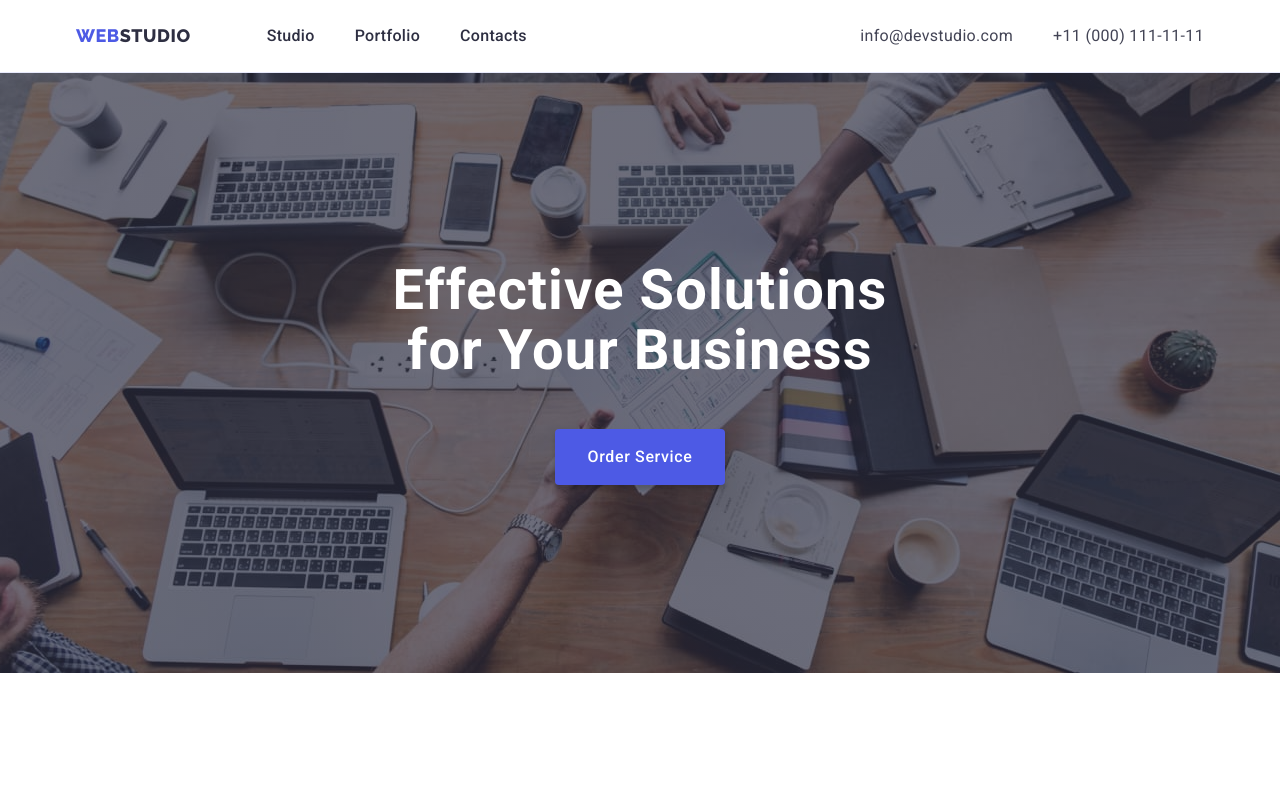
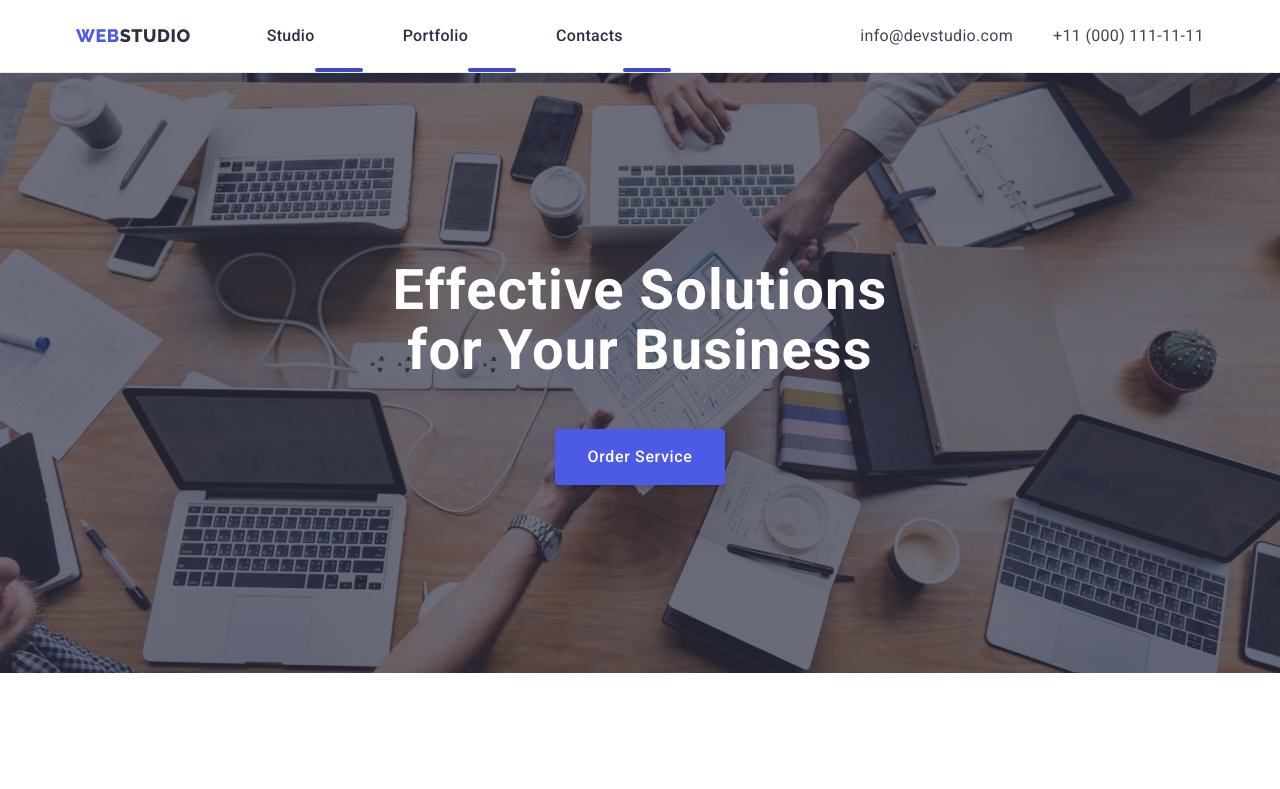
Before and after one commit to Alex-diver/goit-markup-hw-05, a plain HTML site: page index.html in a window 1280 px wide. Shown: the top 789 px of the page. Drawn offline with nearby package versions, Linux system fonts and the light colour scheme.

Commit message:
Initial commit

```diff
--- a/css/styles.css
+++ b/css/styles.css
@@ -115,6 +115,18 @@ img {
 	letter-spacing: 0.02em;
 	padding: 24px 0;
 	color: #2e2f42;
+}
+.header-link::after {
+	content: "";
+	width: 48px;
+	height: 4px;
+	top: 44px;
+	position: relative;
+	background-color: #404bbf;
+	border-radius: 2px;
+}
+.header-link:hover::after {
+	background-image: #404bbf;
 }
 .header-link:hover,
 .header-link:focus {
```
Also changed, not shown: 1 other file.
